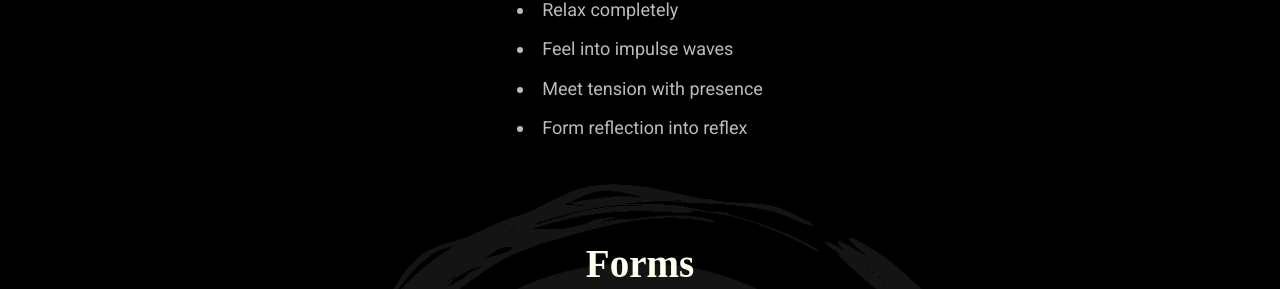
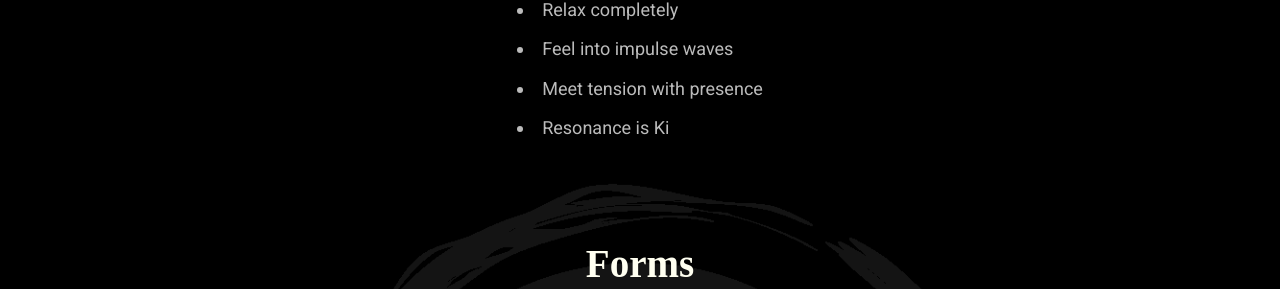
Before and after one commit to mindset-dojo/mindset-dojo.github.io, a Jekyll site: the page built from program.md, in a window 1280 px wide and 900 px high, scrolled down 598 px. Shown: the part 143-432 px from the top of the window. Built offline with Jekyll 4.4.1, drawn with Linux system fonts in a browser that asks for light colours; some web fonts are replaced.

Commit message:
feat: Resonance is Ki
As Mindset Dojo
We need to embody the principle Resonance is Ki
So that we integrate the wisdom of the body in real time

```diff
--- a/_data/program.yaml
+++ b/_data/program.yaml
@@ -8,7 +8,7 @@ principles:
   - label: Relax completely
   - label: Feel into impulse waves
   - label: Meet tension with presence
-  - label: Form reflection into reflex
+  - label: Resonance is Ki
 forms:
   - label: Breathing
     url: https://en.wikipedia.org/wiki/Conscious_breathing
```
